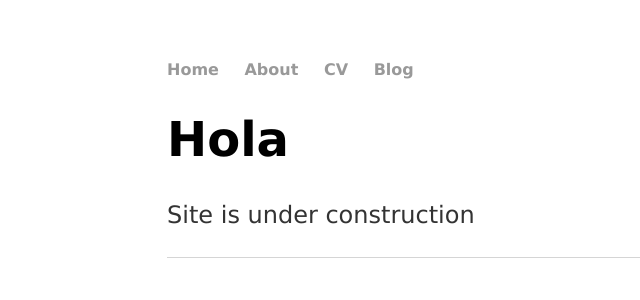
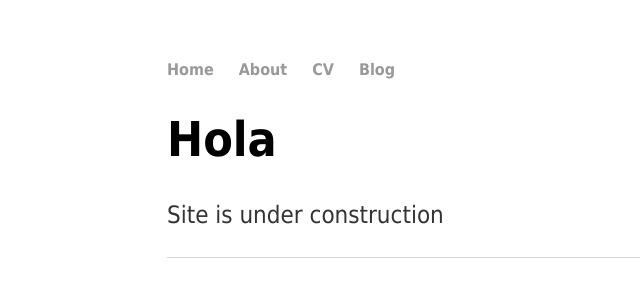
Before and after one commit to bianca-stancu/bianca-stancu.github.io, a Jekyll site: the page built from index.html, in a window 1280 px wide. Shown: the top 300 px of the page, without its empty margins (25-665 px from the left). Built offline with Jekyll 4.4.1, drawn with Linux system fonts in a browser that asks for light colours.

Commit message:
Update main.css

```diff
--- a/css/main.css
+++ b/css/main.css
@@ -1,5 +1,5 @@
 body {
-    font-family:'Lucida Sans Unicode', 'Arial', 'Sans-Serif';
+    font-family:'Tahoma', 'Arial', 'Sans-Serif';
     margin: 60px auto;
     width: 70%;
 }
```
